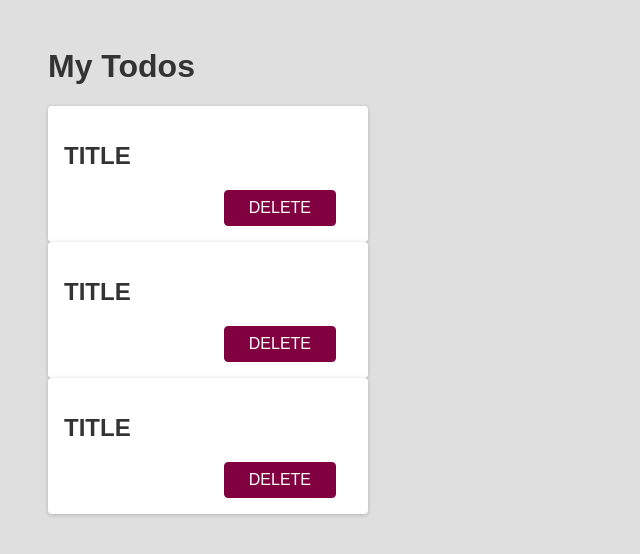
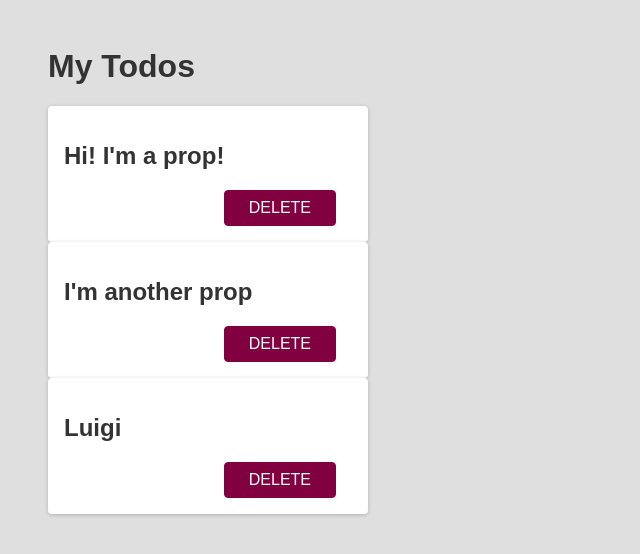
Before and after one commit to daklo91/react-course-daklo, a React (Create React App) app: page / in a window 1280 px wide. Shown: the top 554 px of the page, without its empty margins (0-640 px from the left). Built offline with nearby package versions, Linux system fonts and the light colour scheme.

Commit message:
Add props.text from parent to child

```diff
--- a/src/App.js
+++ b/src/App.js
@@ -4,9 +4,9 @@ function App() {
   return (
     <div>
       <h1>My Todos</h1>
-      <Todo />
-      <Todo />
-      <Todo />
+      <Todo text="Hi! I'm a prop!" />
+      <Todo text="I'm another prop" />
+      <Todo text="Luigi" />
     </div>
   );
 }
--- a/src/components/Todo.js
+++ b/src/components/Todo.js
@@ -1,7 +1,7 @@
-function Todo() {
+function Todo(props) {
   return (
     <div className="card">
-      <h2>TITLE</h2>
+      <h2>{props.text}</h2>
       <div className="actions">
         <button className="btn">DELETE</button>
       </div>
```
